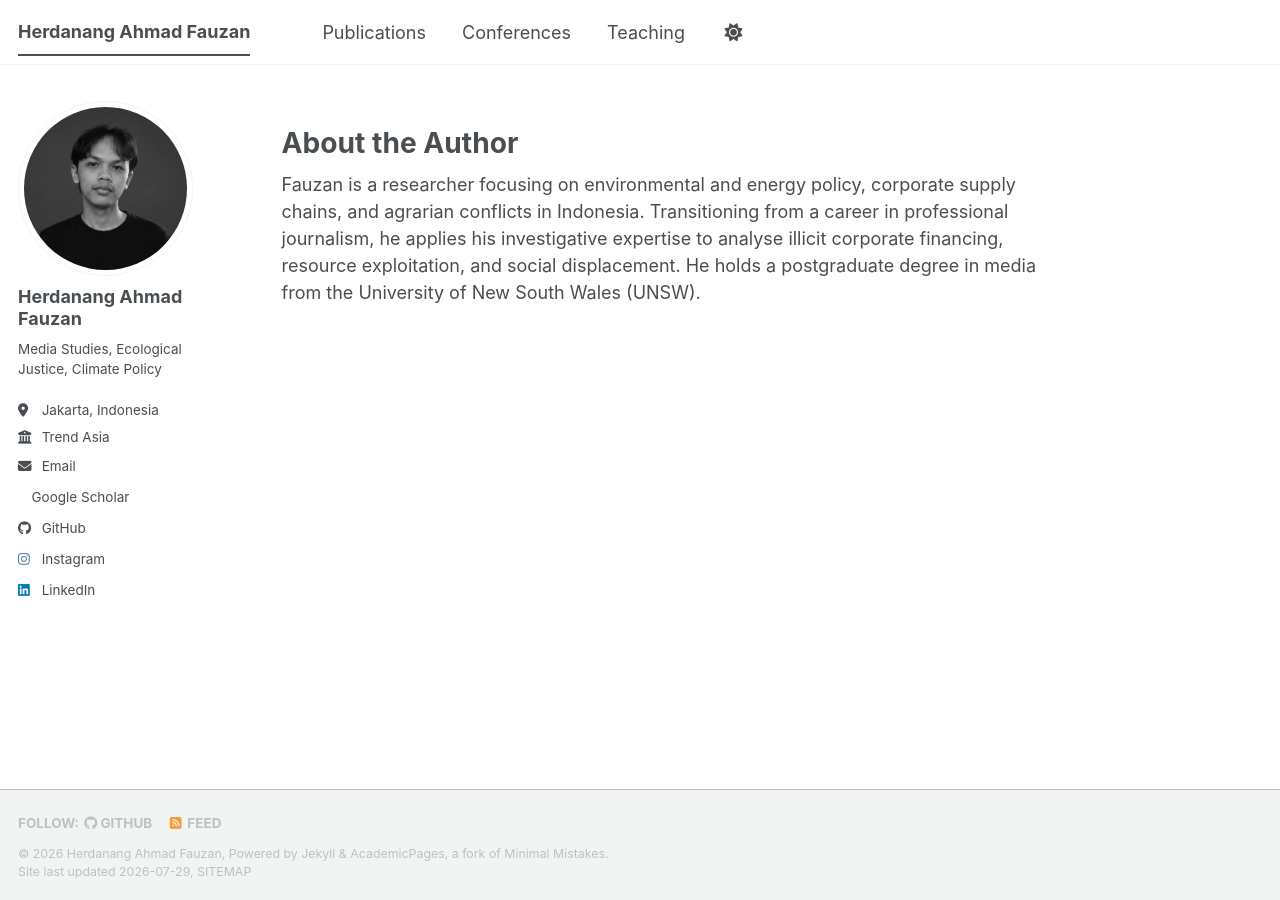
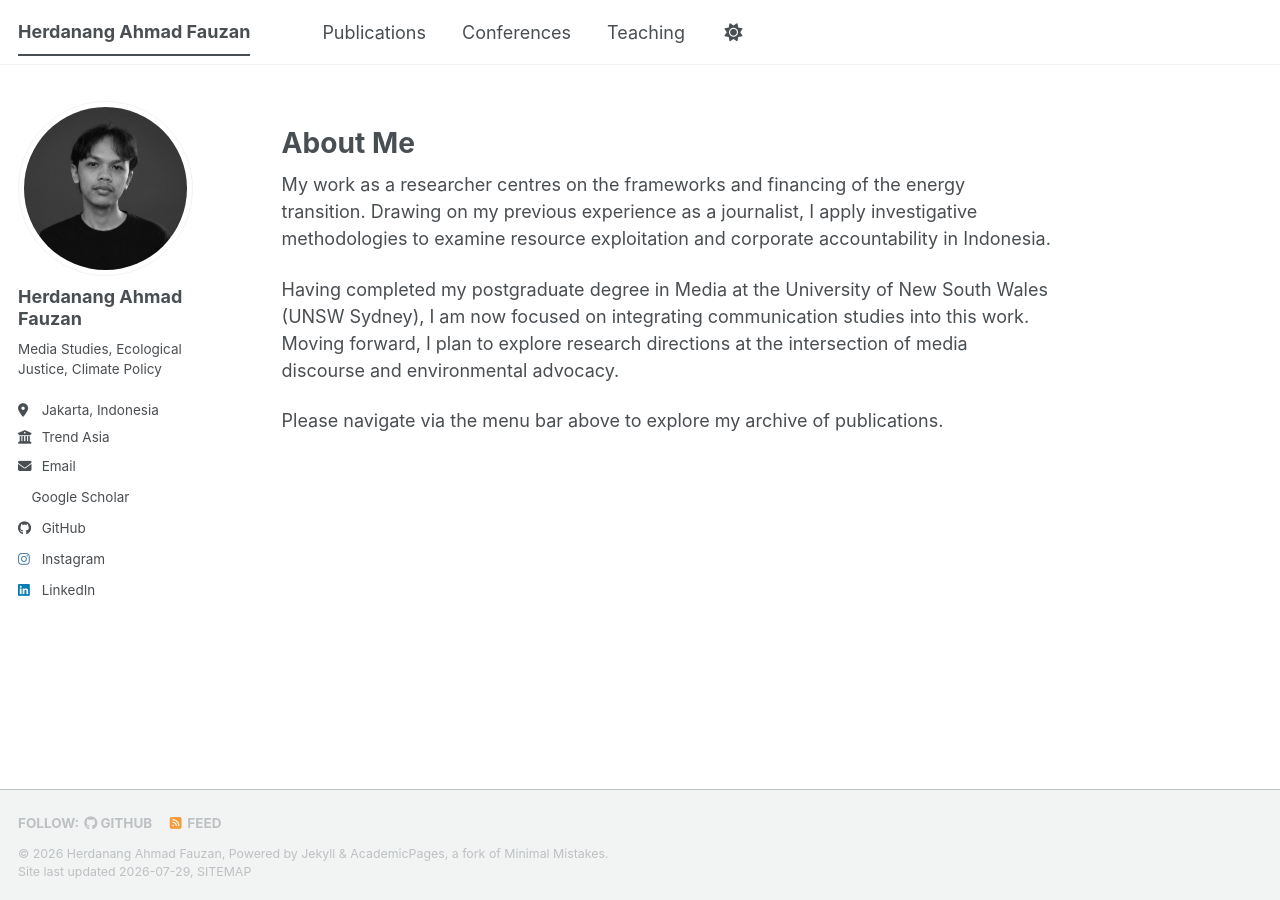
Before and after one commit to subworded/subworded.github.io, a Jekyll site: the page built from _pages/about.md, in a window 1280 px wide. Built offline with Jekyll 4.4.1, drawn with Linux system fonts in a browser that asks for light colours; a style sheet for code colours, icons or effects is not loaded.

Commit message:
Update about.md

```diff
--- a/_pages/about.md
+++ b/_pages/about.md
@@ -4,7 +4,7 @@ permalink: /
 
 
 
-title: "About the Author"
+title: "About Me"
 author_profile: true
 redirect_from:
   - /about/
@@ -12,5 +12,8 @@ redirect_from:
 ---
 
 
+My work as a researcher centres on the frameworks and financing of the energy transition. Drawing on my previous experience as a journalist, I apply investigative methodologies to examine resource exploitation and corporate accountability in Indonesia.
 
-Fauzan is a researcher focusing on environmental and energy policy, corporate supply chains, and agrarian conflicts in Indonesia. Transitioning from a career in professional journalism, he applies his investigative expertise to analyse illicit corporate financing, resource exploitation, and social displacement. He holds a postgraduate degree in media from the University of New South Wales (UNSW).
+Having completed my postgraduate degree in Media at the University of New South Wales (UNSW Sydney), I am now focused on integrating communication studies into this work. Moving forward, I plan to explore research directions at the intersection of media discourse and environmental advocacy.
+
+Please navigate via the menu bar above to explore my archive of publications.
```
